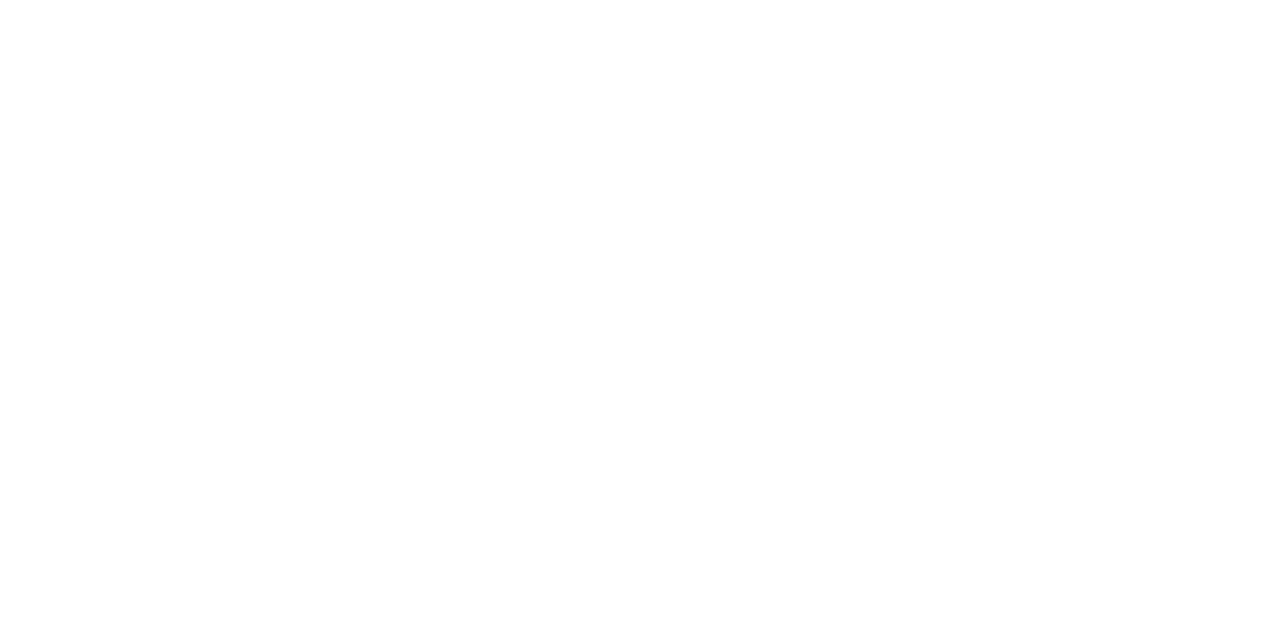
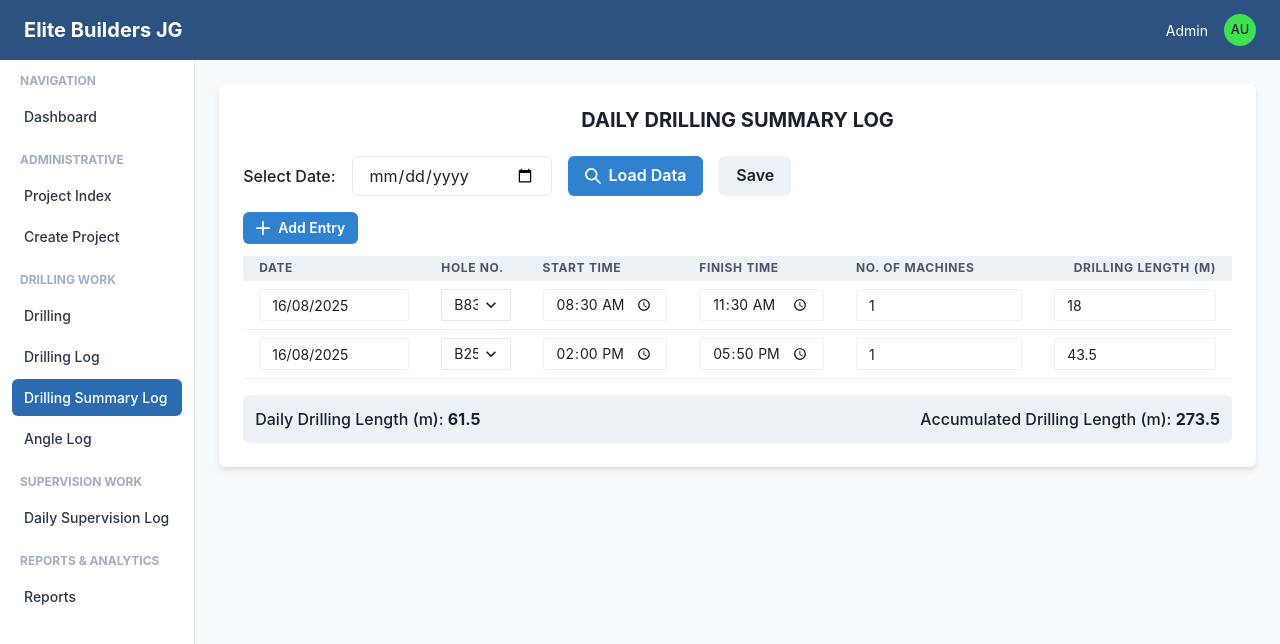
Before and after one commit to Nabin1-chand/Elite-Construction, a React (Vite) app: page /projects/dailyDrillingSummary-log in a window 1280 px wide. Before the commit this address had no page. Shown: the top 644 px of the page. Built offline with nearby package versions, Linux system fonts and the light colour scheme.

Commit message:
added: daily drillign log summary and supervison summary

```diff
--- a/package.json
+++ b/package.json
@@ -28,6 +28,7 @@
     "framer-motion": "^12.26.2",
     "react": "^18.3.1",
     "react-dom": "^18.3.1",
+    "react-icons": "^5.5.0",
     "react-router-dom": "^6.30.3"
   }
 }
--- a/src/App.jsx
+++ b/src/App.jsx
@@ -4,6 +4,8 @@
 import CreateProject from "./component/pages/createProject"
 import ProjectCard from "./component/pages/showProjectCard"
 import AngleLog from "./component/pages/AngleLog"
+import DailySupervisionLog from "./component/pages/DailySupervisionLog"
+import DailyDrillingSummaryLog from "./component/pages/DailyDrillingSummaryLog"
 
 const App=()=>{
   return(
@@ -13,6 +15,9 @@
        <Route path="/projects/create" element={<CreateProject />} />
        <Route path="/projects/showProject" element={<ProjectCard />} />
        <Route path="/projects/angle-log" element={<AngleLog />} />
+        <Route path="/projects/supervision-log" element={<DailySupervisionLog />} />
+        <Route path="/projects/dailyDrillingSummary-log" element={<DailyDrillingSummaryLog />} />
+
 
     </Routes>
   )
--- /dev/null
+++ b/src/component/pages/DailyDrillingSummaryLog.jsx
@@ -0,0 +1,219 @@
+import { useState } from "react";
+import {
+  Box,
+  Button,
+  Flex,
+  Heading,
+  Input,
+  Select,
+  Table,
+  Thead,
+  Tbody,
+  Tr,
+  Th,
+  Td,
+  Text,
+} from "@chakra-ui/react";
+import { AddIcon, SearchIcon } from "@chakra-ui/icons";
+import Header from "../Header";
+import Sidebar from "../sidebar";
+
+const emptyRowTemplate = {
+  date: "",
+  holeNo: "",
+  startTime: "",
+  finishTime: "",
+  machines: 1,
+  length: 0,
+};
+
+export default function DailyDrillingSummaryLog() {
+  const [rows, setRows] = useState([
+    {
+      date: "16/08/2025",
+      holeNo: "B83",
+      startTime: "08:30",
+      finishTime: "11:30",
+      machines: 1,
+      length: 18,
+    },
+    {
+      date: "16/08/2025",
+      holeNo: "B25",
+      startTime: "14:00",
+      finishTime: "17:50",
+      machines: 1,
+      length: 43.5,
+    },
+  ]);
+
+  const hasEmptyRow = () =>
+    rows.some(
+      (row) =>
+        !row.date &&
+        !row.holeNo &&
+        !row.startTime &&
+        !row.finishTime &&
+        Number(row.length) === 0
+    );
+
+  const addEntry = () => {
+    if (hasEmptyRow()) return;
+
+    setRows([...rows, { ...emptyRowTemplate }]);
+  };
+
+  const updateRow = (index, field, value) => {
+    const updated = [...rows];
+    updated[index][field] = value;
+    setRows(updated);
+  };
+
+  const dailyTotal = rows.reduce(
+    (sum, row) => sum + Number(row.length || 0),
+    0
+  );
+
+  return (
+
+        <Flex direction="column" minH="100vh" w="100vw">
+          <Header />
+
+          <Flex flex="1">
+            <Sidebar />
+    <Box p={6} bg="gray.50">
+      <Box bg="white" p={6} rounded="md" shadow="md">
+        <Heading size="md" textAlign="center" mb={6}>
+          DAILY DRILLING SUMMARY LOG
+        </Heading>
+
+        {/* Controls */}
+        <Flex gap={4} align="center" mb={4} flexWrap="wrap">
+          <Text fontWeight="medium">Select Date:</Text>
+          <Input type="date" maxW="200px" />
+          <Button leftIcon={<SearchIcon />} colorScheme="blue">
+            Load Data
+          </Button>
+          <Button>Save</Button>
+        </Flex>
+
+        {/* Add Entry */}
+        <Button
+          leftIcon={<AddIcon />}
+          colorScheme="blue"
+          size="sm"
+          mb={3}
+          onClick={addEntry}
+          isDisabled={hasEmptyRow()}
+        >
+          Add Entry
+        </Button>
+
+        {/* Table */}
+        <Table size="sm">
+          <Thead bg="gray.100">
+            <Tr>
+              <Th>Date</Th>
+              <Th>Hole No.</Th>
+              <Th>Start Time</Th>
+              <Th>Finish Time</Th>
+              <Th>No. of Machines</Th>
+              <Th isNumeric>Drilling Length (m)</Th>
+            </Tr>
+          </Thead>
+          <Tbody>
+            {rows.map((row, index) => (
+              <Tr key={index}>
+                <Td>
+                  <Input
+                    size="sm"
+                    value={row.date}
+                    onChange={(e) =>
+                      updateRow(index, "date", e.target.value)
+                    }
+                  />
+                </Td>
+
+                <Td>
+                  <Select
+                    size="sm"
+                    value={row.holeNo}
+                    onChange={(e) =>
+                      updateRow(index, "holeNo", e.target.value)
+                    }
+                  >
+                    <option value="">Select</option>
+                    <option value="B83">B83</option>
+                    <option value="B25">B25</option>
+                  </Select>
+                </Td>
+
+                <Td>
+                  <Input
+                    size="sm"
+                    type="time"
+                    value={row.startTime}
+                    onChange={(e) =>
+                      updateRow(index, "startTime", e.target.value)
+                    }
+                  />
+                </Td>
+
+                <Td>
+                  <Input
+                    size="sm"
+                    type="time"
+                    value={row.finishTime}
+                    onChange={(e) =>
+                      updateRow(index, "finishTime", e.target.value)
+                    }
+                  />
+                </Td>
+
+                <Td>
+                  <Input
+                    size="sm"
+                    type="number"
+                    value={row.machines}
+                    onChange={(e) =>
+                      updateRow(index, "machines", e.target.value)
+                    }
+                  />
+                </Td>
+
+                <Td isNumeric>
+                  <Input
+                    size="sm"
+                    type="number"
+                    value={row.length}
+                    onChange={(e) =>
+                      updateRow(index, "length", e.target.value)
+                    }
+                  />
+                </Td>
+              </Tr>
+            ))}
+          </Tbody>
+        </Table>
+
+        {/* Summary */}
+        <Flex
+          mt={4}
+          p={3}
+          bg="gray.100"
+          rounded="md"
+          justify="space-between"
+        >
+          <Text fontWeight="medium">
+            Daily Drilling Length (m): <b>{dailyTotal.toFixed(1)}</b>
+          </Text>
+          <Text fontWeight="medium">
+            Accumulated Drilling Length (m): <b>273.5</b>
+          </Text>
+        </Flex>
+      </Box>
+    </Box>
+    </Flex>
+    </Flex>
+  );
+}
--- /dev/null
+++ b/src/component/pages/DailySupervisionLog.jsx
@@ -0,0 +1,100 @@
+import {
+  Box,
+  Flex,
+  Heading,
+  SimpleGrid,
+  Input,
+  Button,
+  Text,
+} from "@chakra-ui/react";
+import Header from "../Header";
+import Sidebar from "../sidebar";
+
+const DailySupervisionLog = () => {
+  return (
+    <Flex direction="column" minH="100vh" w="100vw">
+      <Header />
+
+      <Flex flex="1">
+        <Sidebar />
+
+        <Box flex="1" p={6} bg="gray.50">
+          <Box bg="white" p={6} rounded="md" shadow="sm">
+
+            <Flex justify="space-between" mb={4}>
+              <Heading size="md">DAILY SUPERVISION LOG</Heading>
+              <Text fontSize="sm">Date: 08/28/2025</Text>
+            </Flex>
+
+            {/* 1. Plant & Equipment */}
+            <Heading size="sm" mb={2}>1. PLANT & EQUIPMENT (Daily / Accumulate)</Heading>
+            <SimpleGrid columns={4} spacing={3} mb={6}>
+              <Text>Item</Text>
+              <Text>Daily</Text>
+              <Text>Accumulate</Text>
+              <Text></Text>
+
+              {[
+                "Drilling Machine",
+                "Drilling Pump",
+                "Grouting Machine",
+                "Grouting Pump",
+                "Air Compressor",
+                "Generator",
+                "Cement Silo",
+                "Excavator",
+              ].map((item) => (
+                <>
+                  <Text>{item}</Text>
+                  <Input size="sm" />
+                  <Input size="sm" />
+                  <Text />
+                </>
+              ))}
+            </SimpleGrid>
+
+            {/* 2. Material */}
+            <Heading size="sm" mb={2}>2. MATERIAL (Daily / Accumulate)</Heading>
+            <SimpleGrid columns={3} spacing={3} mb={6}>
+              <Text>Item</Text>
+              <Text>Daily</Text>
+              <Text>Accumulate</Text>
+
+              {[
+                "Cement (ton)",
+                "Bentonite (kg)",
+                "Additive",
+              ].map((item) => (
+                <>
+                  <Text>{item}</Text>
+                  <Input size="sm" />
+                  <Input size="sm" />
+                </>
+              ))}
+            </SimpleGrid>
+
+            {/* 3. Manpower */}
+            <Heading size="sm" mb={2}>3. MANPOWER (Daily / Accumulate)</Heading>
+            <SimpleGrid columns={3} spacing={3} mb={6}>
+              <Text>Role</Text>
+              <Text>Daily</Text>
+              <Text>Accumulate</Text>
+
+              {["Engineer", "Supervisor", "Operator", "Worker"].map((role) => (
+                <>
+                  <Text>{role}</Text>
+                  <Input size="sm" />
+                  <Input size="sm" />
+                </>
+              ))}
+            </SimpleGrid>
+
+            <Button colorScheme="blue">Save Log</Button>
+          </Box>
+        </Box>
+      </Flex>
+    </Flex>
+  );
+};
+
+export default DailySupervisionLog;
--- a/src/component/sidebar.jsx
+++ b/src/component/sidebar.jsx
@@ -6,7 +6,7 @@
     {
       title: "NAVIGATION",
       links: [
-        { name: "Dashboard", path: "/dashboard" },
+        { name: "Dashboard", path: "/dashboard",},
       ],
     },
     {
@@ -19,16 +19,17 @@
     {
       title: "DRILLING WORK",
       links: [
-        { name: "Drilling", path: "/reports" },
+        { name: "Drilling", path: "/reports",
+ },
         { name: "Drilling Log", path: "/reports" },
-        { name: "Drilling Summary Log", path: "/reports" },
+        { name: "Drilling Summary Log", path: "/projects/dailyDrillingSummary-log" },
         { name: "Angle Log", path: "/projects/angle-log" },
       ],
     },
     {
       title: "SUPERVISION WORK",
       links: [
-        { name: "Supervisor", path: "/reports" },
+        { name: "Daily Supervision Log", path: "/projects/supervision-log" },
       ],
     },
     {
```
Also changed, not shown: 1 other file (tests, documents, lock files or other folders).
